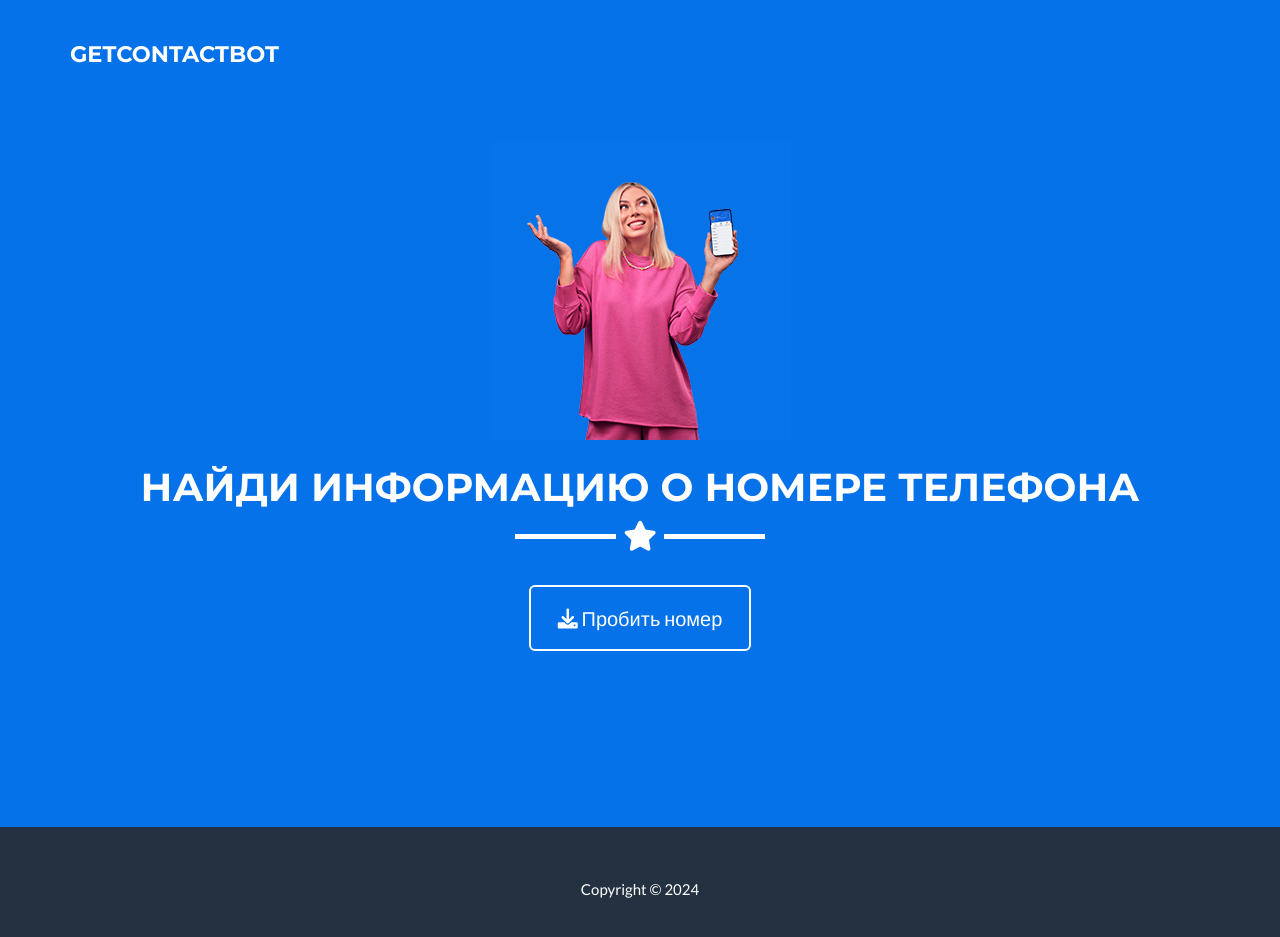
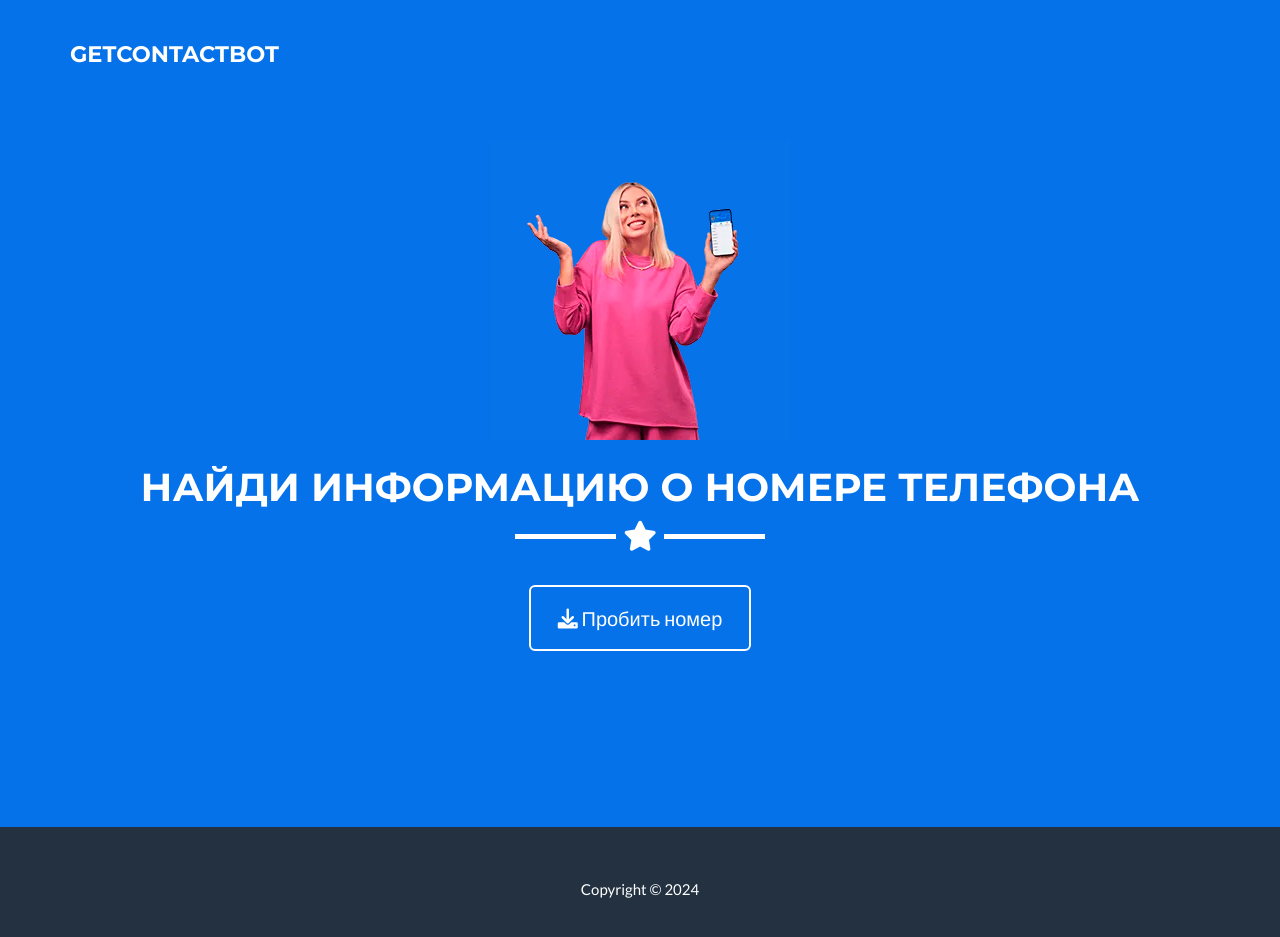
Before and after one commit to getcontactbot/getcontactbot.github.io, a Jekyll site: the page built from index.html, in a window 1280 px wide and 953 px high. Shown: the top 937 px of the window. Built offline with Jekyll 4.4.1, drawn with Linux system fonts in a browser that asks for light colours.

Commit message:
Update header.html

```diff
--- a/_includes/header.html
+++ b/_includes/header.html
@@ -3,7 +3,7 @@
   <div class="container">
     <div class="row">
       <div class="col-lg-12">
-        <img class="img-responsive" src="img/slide2.png" alt="profile-pic" />
+        <img class="img-responsive" src="img/slidebot.webp" alt="profile-pic" />
 
       </div>
     </div>
```
